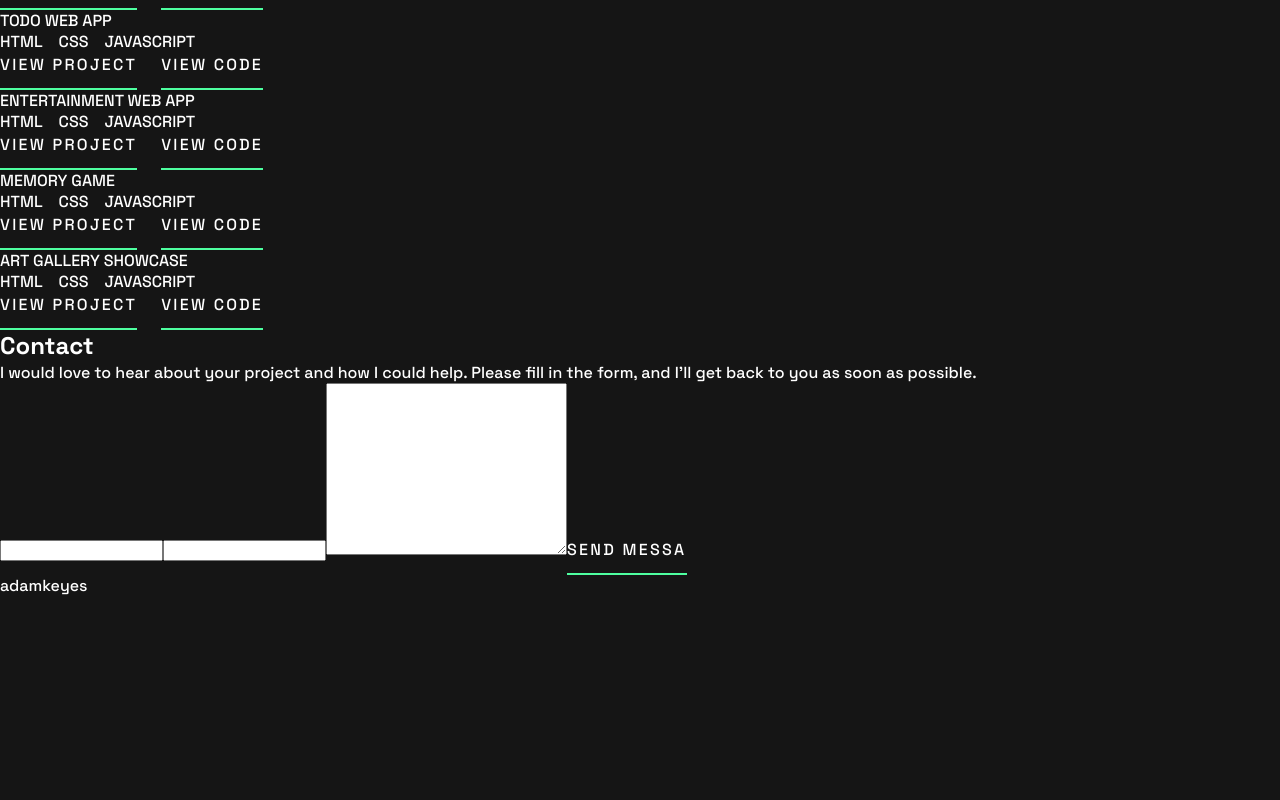
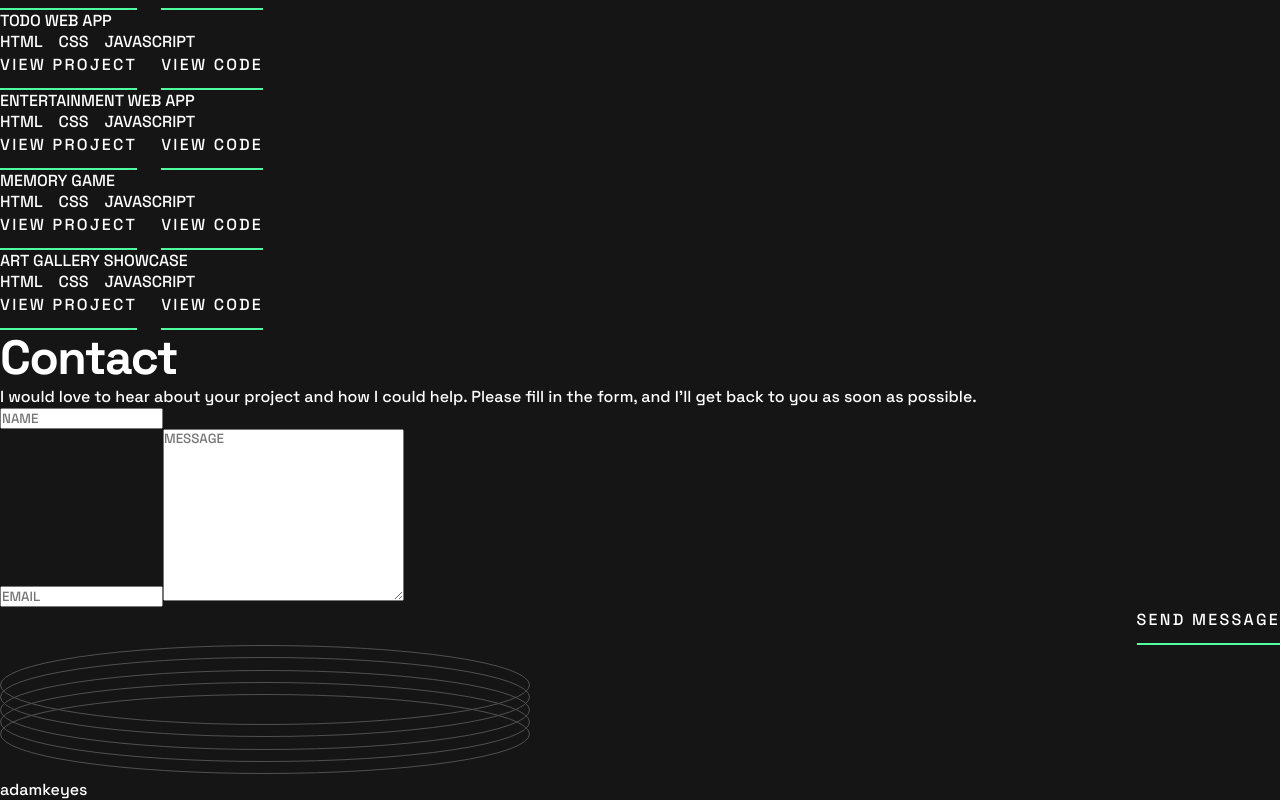
Before and after one commit to cursedxp/single-page-developer-portfolio, a React (Create React App) app: page / in a window 1280 px wide. Shown: the part 1158-1958 px from the top of the page. Before the commit the page ends 1754 px from the top, so only its background shows below. Built offline with nearby package versions, Linux system fonts and the light colour scheme.

Commit message:
contact component

```diff
--- a/src/components/contact.component.jsx
+++ b/src/components/contact.component.jsx
@@ -1,19 +1,31 @@
+import oval from "../images/pattern-rings.svg";
+
 export default function Contact() {
   return (
-    <section>
+    <section className="contact">
       <div>
-        <h3>Contact</h3>
+        <h2>Contact</h2>
         <p>
           I would love to hear about your project and how I could help. Please
           fill in the form, and I’ll get back to you as soon as possible.
         </p>
       </div>
       <form action="">
-        <input type="text" name="name" />
-        <input type="email" name="email" />
-        <textarea name="message" id="" cols="30" rows="10"></textarea>
-        <button>Send Messa</button>
+        <input type="text" name="name" placeholder="NAME" />
+        <br />
+        <input type="email" name="email" placeholder="EMAIL" />
+        <textarea
+          name="message"
+          id=""
+          cols="30"
+          rows="10"
+          placeholder="MESSAGE"
+        ></textarea>
+        <div className="flex justify-end">
+          <button>Send Message</button>
+        </div>
       </form>
+      <img className="oval" src={oval} alt="" />
     </section>
   );
 }
```
